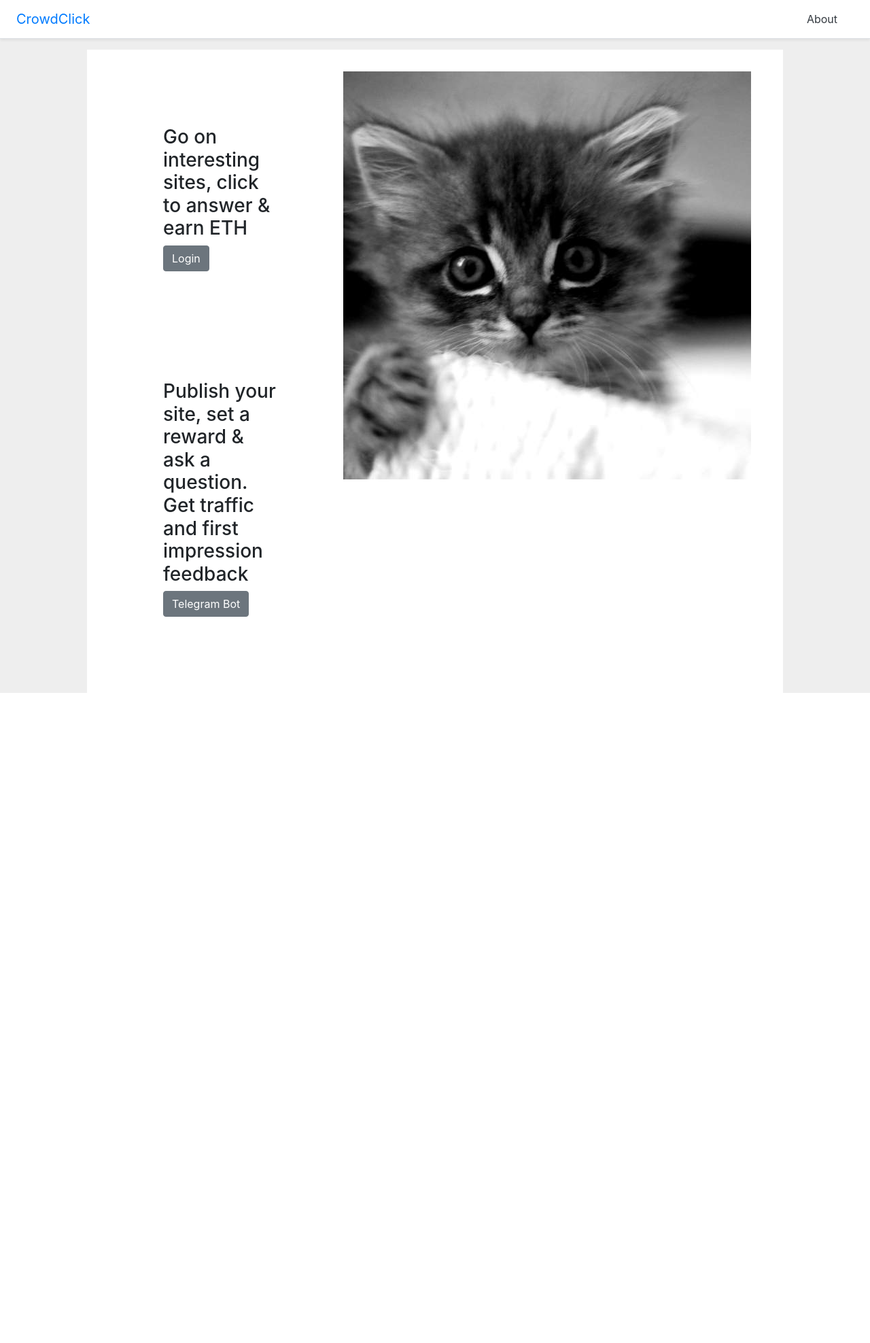
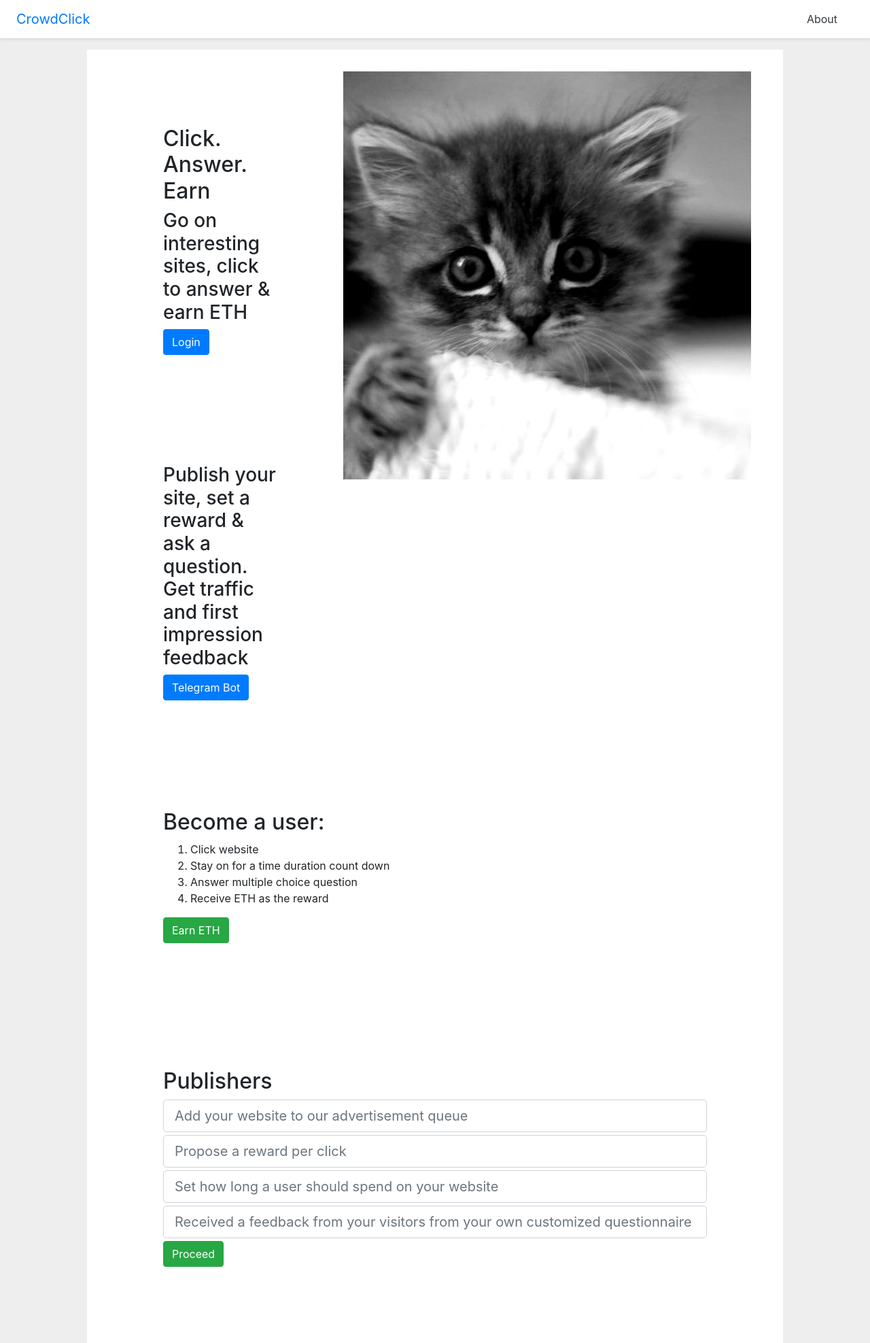
Before and after one commit to crowd-tools/CrowdClick, a Django app: page / in a window 1280 px wide. Shown: the whole page at 68% size. Before the commit the page ends 1019 px from the top, so only its background shows below. Run offline with Django 3.2, Linux system fonts and the light colour scheme; some libraries are stand-ins or nearby versions.

Commit message:
some styling

```diff
--- a/ad_source/templates/home/index.html
+++ b/ad_source/templates/home/index.html
@@ -10,15 +10,16 @@
         <div class="col">
             <div class="row">
                 <div class="container" style="padding: 5em;">
+                    <h2>Click. Answer. Earn</h2>
                     <h3>Go on interesting sites, click to answer & earn ETH</h3>
-                        <button type="button" id="login-button" class="btn btn-secondary" >Login</button>
+                    <button type="button" id="login-button" class="btn btn-primary">Login</button>
                 </div>
             </div>
             <div class="row">
                 <div class="container" style="padding: 5em;">
                     <h3>Publish your site, set a reward & ask a question. Get traffic and first impression
                         feedback</h3>
-                        <button type="button" class="btn btn-secondary">Telegram Bot</button>
+                    <button type="button" class="btn btn-primary">Telegram Bot</button>
                 </div>
             </div>
         </div>
@@ -27,4 +28,53 @@
         </div>
     </div>
 </div>
+
+<div class="container-fluid">
+    <div class="row">
+        <div class="col">
+            <div class="row">
+                <div class="container" style="padding: 5em;">
+                    <h2>Become a user: </h2>
+                    <ol>
+                        <li>Click website</li>
+                        <li>Stay on for a time duration count down</li>
+                        <li>Answer multiple choice question</li>
+                        <li>Receive ETH as the reward</li>
+                    </ol>
+                    <button class="btn btn-success">Earn ETH</button>
+                </div>
+            </div>
+            <div class="col">
+                <div class="image-column-third">
+                    <img src="" />
+                </div>
+            </div>
+        </div>
+    </div>
+</div>
+
+<div class="container-fluid">
+    <div class="row">
+        <div class="col">
+            <div class="row">
+                <div class="container" style="padding: 5em">
+                    <h2>Publishers</h2>
+                    <ul class="list-group">
+                        <input id="publisher-data" class="form-control form-control-lg" type="text" placeholder="Add your website to our advertisement queue" style="margin-bottom:0.2em">
+                        <input id="publisher-data" class="form-control form-control-lg" type="text" placeholder="Propose a reward per click" style="margin-bottom:0.2em">
+                        <input id="publisher-data" class="form-control form-control-lg" type="text" placeholder="Set how long a user should spend on your website" style="margin-bottom:0.2em">
+                        <input id="publisher-data" class="form-control form-control-lg" type="text" placeholder="Received a feedback from your visitors from your own customized questionnaire" style="margin-bottom:0.2em">
+                    </ul>
+                    <button class="btn btn-success" id="forward-publisher">Proceed</button>
+                </div>
+            </div>
+        </div>
+    </div>
+</div>
+
+
+
+
+
+
 {% endblock content %}
```
Lines whose indentation alone changed are shown as unchanged.
